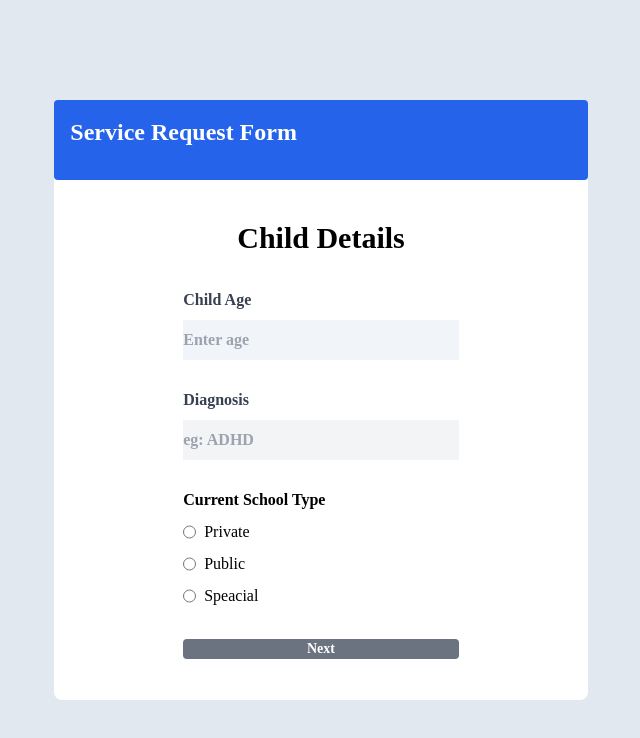
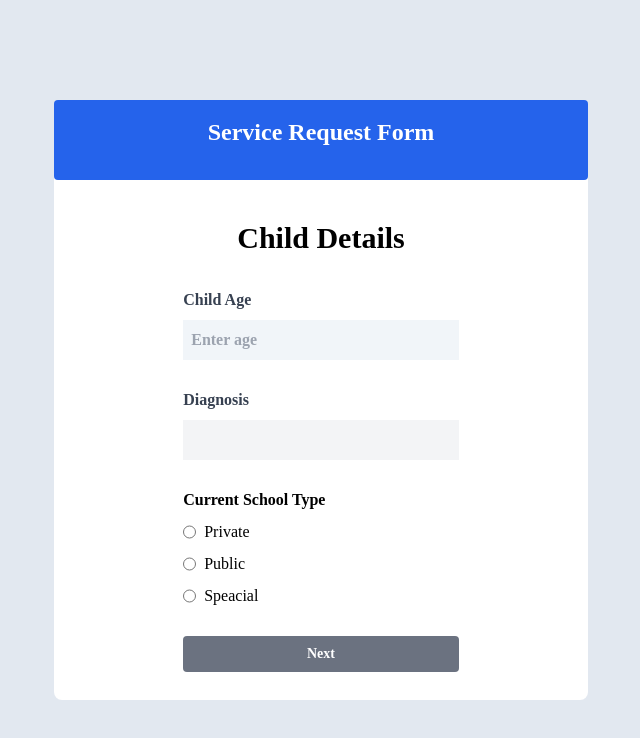
Before and after one commit to Aparna-015/SERVICE-REQUEST-FORM---TASK-, a React (Create React App) app: page / in a window 1280 px wide. Shown: the top 738 px of the page, without its empty margins (319-959 px from the left). Built offline with nearby package versions, Linux system fonts and the light colour scheme.

Commit message:
functionality changes added

```diff
--- a/src/App.js
+++ b/src/App.js
@@ -6,7 +6,19 @@ import Service from "./Components/ServiceNeeds/Service";
 
 function App() {
   const [step, setStep] = useState(1);
+  const [formData, setFormdata] = useState({
+    age: "",
+    diagnosis: "",
+    schoolType: "",
+    support: [],
+    frequency: "",
+    requirements: "",
+    parentName: "",
+    email: "",
+    phone: "",
+  });
 
+  console.log(formData, "age");
 
   const handleNext = () => {
     setStep((prev) => prev + 1);
@@ -15,18 +27,50 @@ function App() {
     setStep((prev) => prev - 1);
   };
 
+  const handleChange = (e) => {
+    const { name, value, type, checked } = e.target;
+
+    if (type === "checkbox" && name === "support") {
+      setFormdata((prevformdata) => {
+        const support = prevformdata.support || [];
+
+        return {
+          ...prevformdata,
+          support: checked
+            ? [...support, value]
+            : support.filter((item) => item !== value),
+        };
+      });
+    } else {
+      setFormdata((prevformdata) => ({ ...prevformdata, [name]: value }));
+    }
+  };
+
   return (
     <div className="App bg-slate-200 h-screen flex items-center justify-center">
       <div className="w-5/12  bg-white h-[600px] rounded-lg ">
         <div className="w-full bg-blue-600 h-20 rounded">
-          <h1 className="text-white text-left font-bold p-4 text-2xl ">
+          <h1 className="text-white text-center font-bold p-4 text-2xl ">
             Service Request Form
           </h1>
         </div>
 
-        {step === 1 && (<ChildDetails onNext={handleNext} />)}
-        {step === 2 && (<Service onNext={handleNext} onPrev={handlePrev} />)}
-        {step === 3 && (<Contact onPrev={handlePrev} />)}
+        {step === 1 && (
+          <ChildDetails
+            onNext={handleNext}
+            formdata={formData}
+            handleChange={handleChange}
+          />
+        )}
+        {step === 2 && (
+          <Service
+            onNext={handleNext}
+            onPrev={handlePrev}
+            formdata={formData}
+            handlechange={handleChange}
+          />
+        )}
+        {step === 3 && <Contact onPrev={handlePrev} />}
       </div>
     </div>
   );
--- a/src/Components/ChildeDetails/ChildDetails.jsx
+++ b/src/Components/ChildeDetails/ChildDetails.jsx
@@ -1,7 +1,6 @@
 import React from "react";
 
-
-const ChildDetails = ({onNext}) => {
+const ChildDetails = ({ onNext, formdata, handleChange }) => {
   return (
     <div className="main-container w-8/12 mx-auto  font-bold p-8 ">
       <div className="W-full  space-y-5 p-2 ">
@@ -11,14 +10,24 @@ const ChildDetails = ({onNext}) => {
         <div className=" text-left flex flex-col">
           <label className="font-semibold py-2  text-gray-700">Child Age</label>
           <input
-            className="bg-slate-100 py-2"
+            className="bg-slate-100 p-2"
             type="number"
+            name="age"
+            value={formdata.age}
+            onChange={handleChange}
             placeholder="Enter age"
           />
         </div>
         <div className=" text-left flex flex-col">
           <label className="font-semibold py-2  text-gray-700">Diagnosis</label>
-          <input className=" bg-gray-100 py-2" type="text" placeholder="eg: ADHD" />
+          <input
+            className=" bg-gray-100 p-2"
+            type="text"
+            name="diagnosis"
+            value={formdata.diagnosis}
+            onChange={handleChange}
+            placeholder=""
+          />
         </div>
         <div className="py-2 space-y-2 ">
           <label className=" flex item-center gap-2 ">
@@ -26,23 +35,26 @@ const ChildDetails = ({onNext}) => {
           </label>
 
           <label className="font-normal flex item-center gap-2 ">
-            <input type="radio" name="school type" value="Private" />
+            <input type="radio" name="schoolType" value="Private" checked={formdata.schoolType==="Private"} onChange={handleChange} />
             Private
           </label>
 
           <label className="font-normal flex item-center gap-2 ">
-            <input type="radio" name="school type" value="Public" />
+            <input type="radio" name="schoolType" value="Public"  checked={formdata.schoolType==="Public"} onChange={handleChange}/>
             Public
           </label>
 
           <label className="font-normal flex item-center gap-2 ">
-            <input type="radio" name="school type" value="SpeacialSchool" />
+            <input type="radio" name="schoolType" value="SpeacialSchool"  checked={formdata.schoolType==="SpeacialSchool"} onChange={handleChange}/>
             Speacial
           </label>
         </div>
 
         <div className="text-center mt-3 ">
-          <button className="bg-gray-500 w-full rounded text-sm text-white" onClick={onNext}>
+          <button
+            className="bg-gray-500 w-full py-2 rounded text-sm text-white"
+            onClick={onNext}
+          >
             Next
           </button>
         </div>
--- a/src/Components/ServiceNeeds/Service.jsx
+++ b/src/Components/ServiceNeeds/Service.jsx
@@ -1,6 +1,6 @@
 import React from "react";
 
-const Service = ({onNext,onPrev}) => {
+const Service = ({ onNext, onPrev, formdata, handlechange }) => {
   return (
     <div className="service-container w-8/12 mx-auto p-4">
       <div className="w-full p-4">
@@ -13,15 +13,33 @@ const Service = ({onNext,onPrev}) => {
           </label>
           <div className="space-y-2 mb-4 p-2 ">
             <label className=" flex item-center gap-2 ">
-              <input type="checkbox" />
+              <input
+                type="checkbox"
+                name="support"
+                value="Speach Therapy"
+                checked={formdata.support.includes("Speach Therapy")}
+                onChange={handlechange}
+              />
               Speach Therapy
             </label>
             <label className=" flex item-center gap-2 ">
-              <input type="checkbox" />
+              <input
+                type="checkbox"
+                name="support"
+                value="Occupational Therapy"
+                checked={formdata.support.includes("Occupational Therapy")}
+                onChange={handlechange}
+              />
               Occupational Therapy
             </label>
             <label className=" flex item-center gap-2 ">
-              <input type="checkbox" />
+              <input
+                type="checkbox"
+                name="support"
+                value="Speacial Education"
+                checked={formdata.support.includes("Speacial Education")}
+                onChange={handlechange}
+              />
               Speacial Education
             </label>
           </div>
@@ -30,8 +48,13 @@ const Service = ({onNext,onPrev}) => {
           <label className="font-bold  text-gray-700 ">
             Prefered frequency
           </label>
-          <select className="w-full px-2 py-2 focus:ring-2 focus:ring-blue-100 border border-gray-200 rounded-lg">
-            <option >Daily</option>
+          <select
+            name="frequency"
+            value={formdata.frequency}
+            onChange={handlechange}
+            className="w-full px-2 py-2 focus:ring-2 focus:ring-blue-100 border border-gray-200 rounded-lg"
+          >
+            <option>Daily</option>
             <option>Weekly</option>
             <option>Monthly</option>
           </select>
@@ -40,12 +63,27 @@ const Service = ({onNext,onPrev}) => {
           <label className="font-bold  text-gray-700">
             Any specific requirement
           </label>
-          <textarea className="w-full px-3 py-2 focus:ring-2 focus:ring-blue-100 border border-gray-200 rounded-lg"></textarea>
+          <textarea
+            name="requirements"
+            value={formdata.requirements}
+            onChange={handlechange}
+            className="w-full px-3 py-2 focus:ring-2 focus:ring-blue-100 border border-gray-200 rounded-lg"
+          ></textarea>
         </div>
 
         <div className="text-right flex justify-between ">
-          <button onClick={onPrev} className="bg-gray-500 text-white px-3 rounded">Prev</button>
-          <button onClick={onNext} className="bg-blue-500 text-white px-3 rounded">Next</button>
+          <button
+            onClick={onPrev}
+            className="bg-gray-500 text-white px-3 rounded"
+          >
+            Prev
+          </button>
+          <button
+            onClick={onNext}
+            className="bg-blue-500 text-white px-3 rounded"
+          >
+            Next
+          </button>
         </div>
       </div>
     </div>
```
